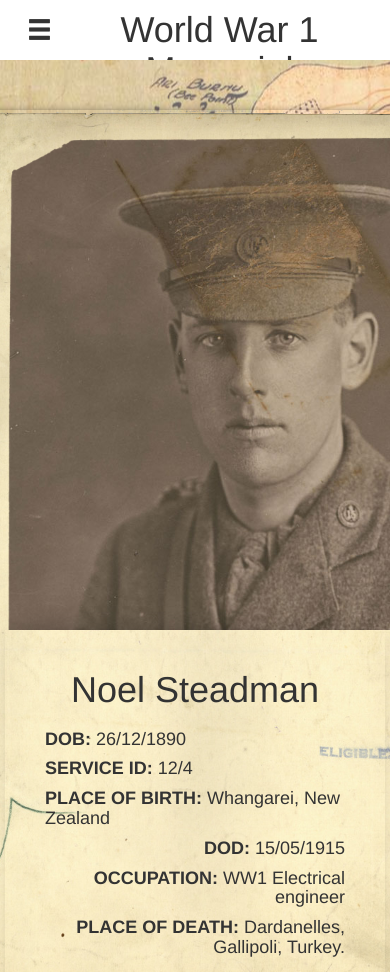
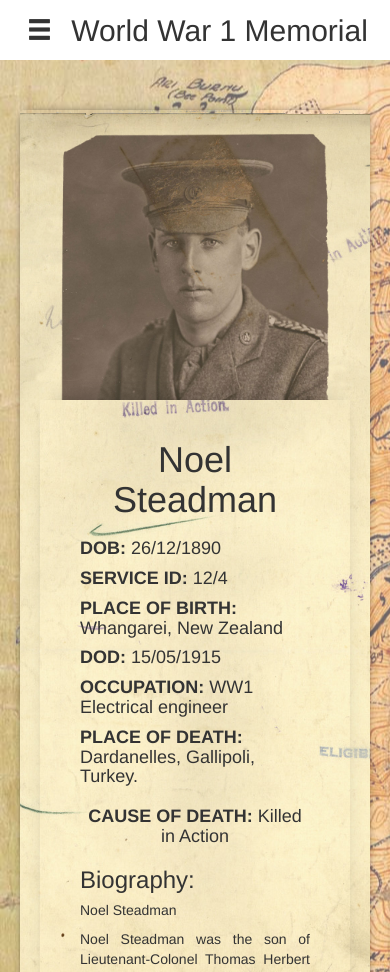
Before and after one commit to wbhs-oba/ww1, a PHP site: page / in a window 390 px wide. Shown: the top 972 px of the page. Run offline with PHP 8.4, Linux system fonts and the light colour scheme; some libraries are stand-ins or nearby versions.

Commit message:
Responsive Fixes cont.
Design is mostly finalised and is responsive on all expected screen sizes

```diff
--- a/css/bio.css
+++ b/css/bio.css
@@ -14,20 +14,26 @@
 	max-width: 600px;
 	margin-left: auto;
 	margin-right: auto;
+	width: calc(100% - 40px);
 }
 
 @media (min-device-width: 1200px) {
     .info {
         max-width: 900px;
-		background-size: 900px;
+        background-size: 900px;
+        margin-top: 0px;
+        width: 100%;
+        background-position-y: -10px;
     }
 }
 
 .bio .profile {
-	max-height: 500px;
+	width: inherit;
+	max-width: 500px;
 	display: block;
 	margin: auto;
 	position: relative;
+	width: inherit;
 }
 
 .card {
--- a/css/nav.css
+++ b/css/nav.css
@@ -42,4 +42,9 @@ nav .title {
 	.menu-toggle {
 		width: calc(100% - 200px) !important;
 	}
+
+	nav .title {
+		font-size: 30px;
+		margin-top: 14px;
+	}
 }
--- a/css/styles.css
+++ b/css/styles.css
@@ -51,3 +51,9 @@ body {
     opacity: 0.6;
     z-index: -10;
 }
+
+@media (max-width: 991px) {
+    .text-left-mob {
+        text-align: left !important;
+    }
+}
--- a/index.html
+++ b/index.html
@@ -52,7 +52,7 @@
         </div>
         <div class="main">
             <div class="bg"></div>
-            <div class="content row bio">
+            <div class="content bio">
                 <div class="info">
                     <img class="profile" src="img/faces/noel_steadman-zoom.png">
                     <div class="card">
@@ -72,7 +72,7 @@
                                     Whangarei, New Zealand
                                 </h4>
                             </div>
-                            <div class="col-sm-6 text-right">
+                            <div class="col-sm-6 text-right text-left-mob">
                                 <h4 id="dod">
                                     <strong>DOD:</strong>
                                     15/05/1915
```
